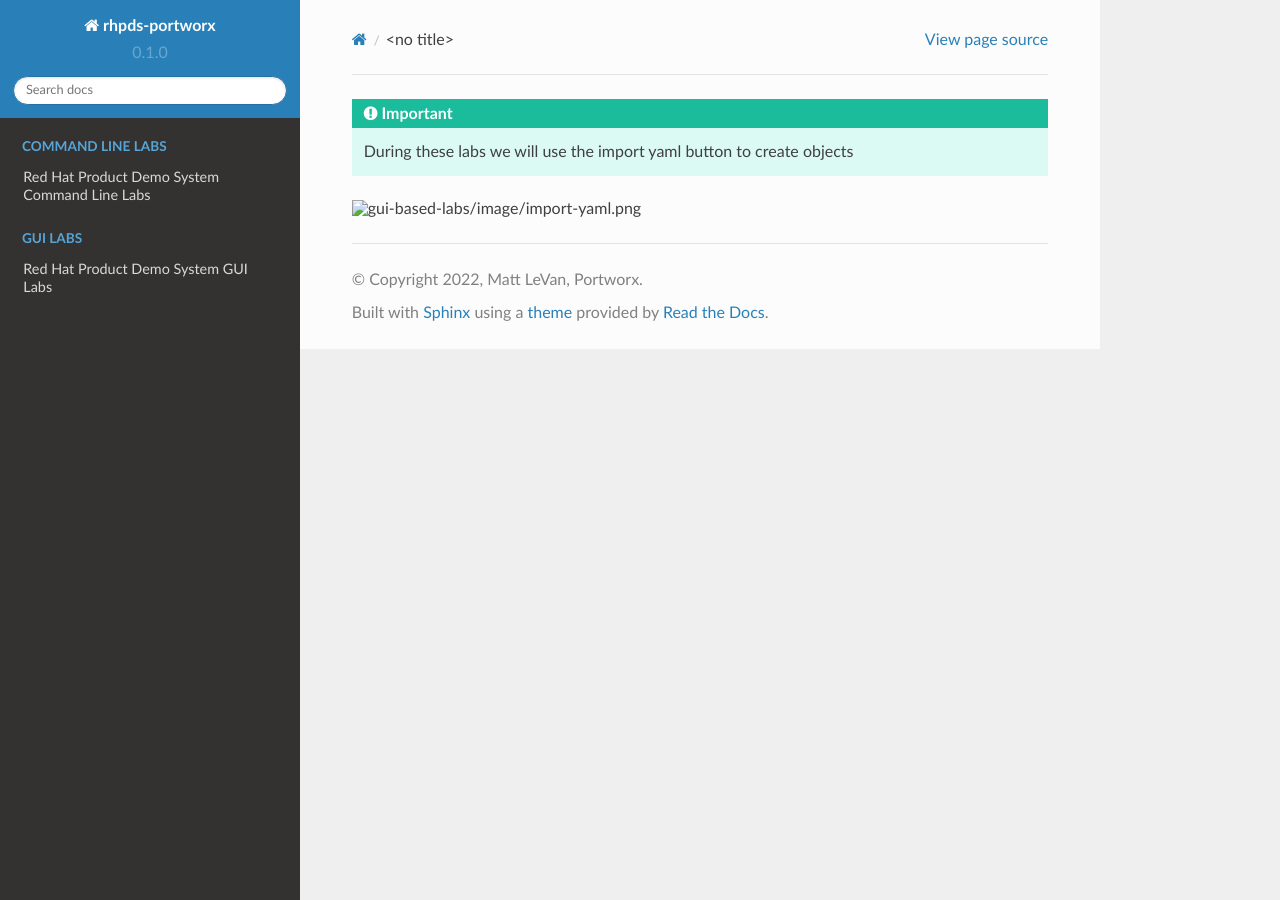
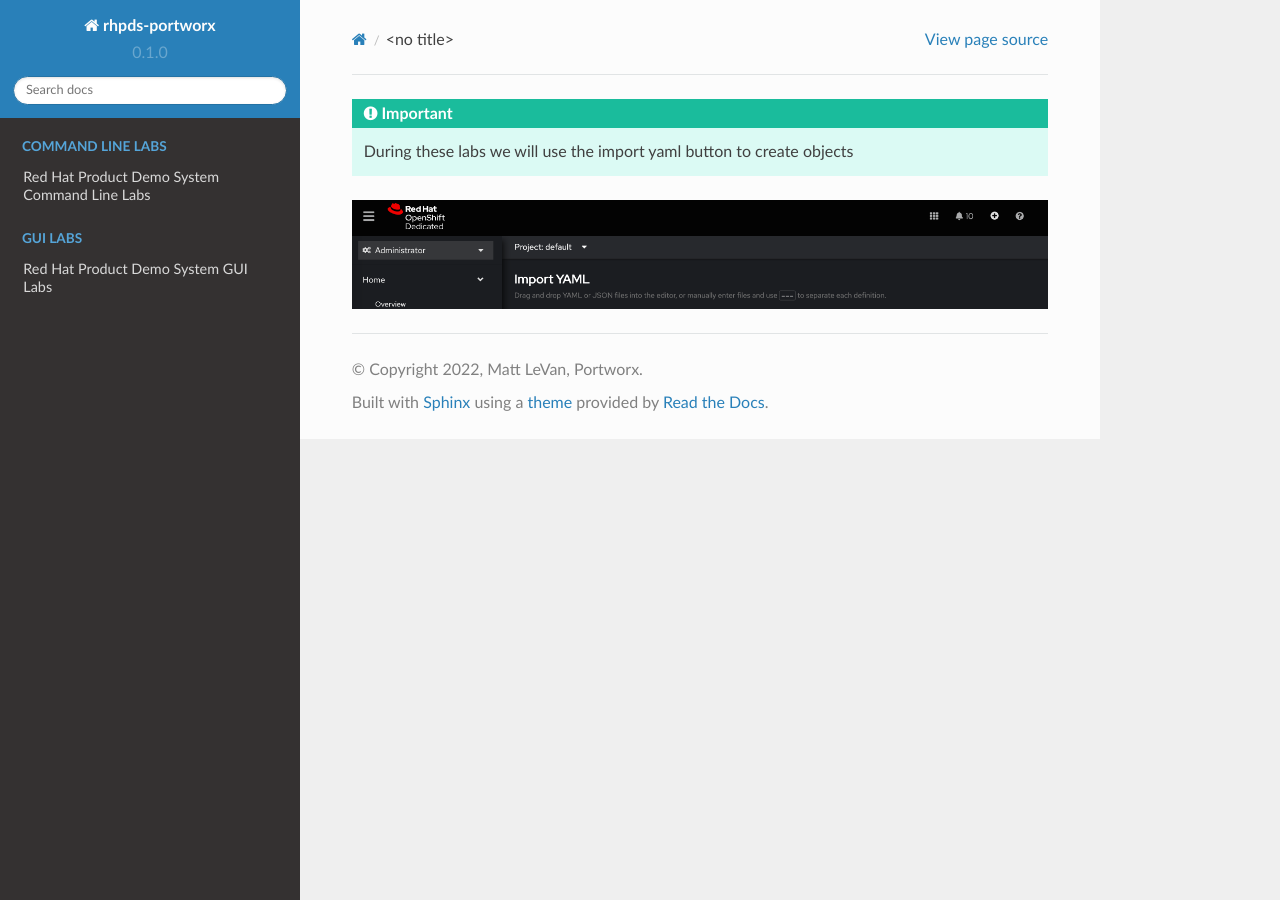
Before and after one commit to rhpds/pxe-rhdp-lab, a Sphinx documentation site: the page built from docs/source/gui-based-labs/import-yaml.rst, in a window 1280 px wide. Built offline with Sphinx 7.4.7 and the Read the Docs theme 2.0.0, drawn with Linux system fonts in a browser that asks for light colours.

Commit message:
Update import-yaml.rst

```diff
--- a/docs/source/gui-based-labs/import-yaml.rst
+++ b/docs/source/gui-based-labs/import-yaml.rst
@@ -1,4 +1,4 @@
 
 .. important:: During these labs we will use the import yaml button to create objects
 
-.. image:: image/import-yaml.png
+.. image:: images/import-yaml.png
```
